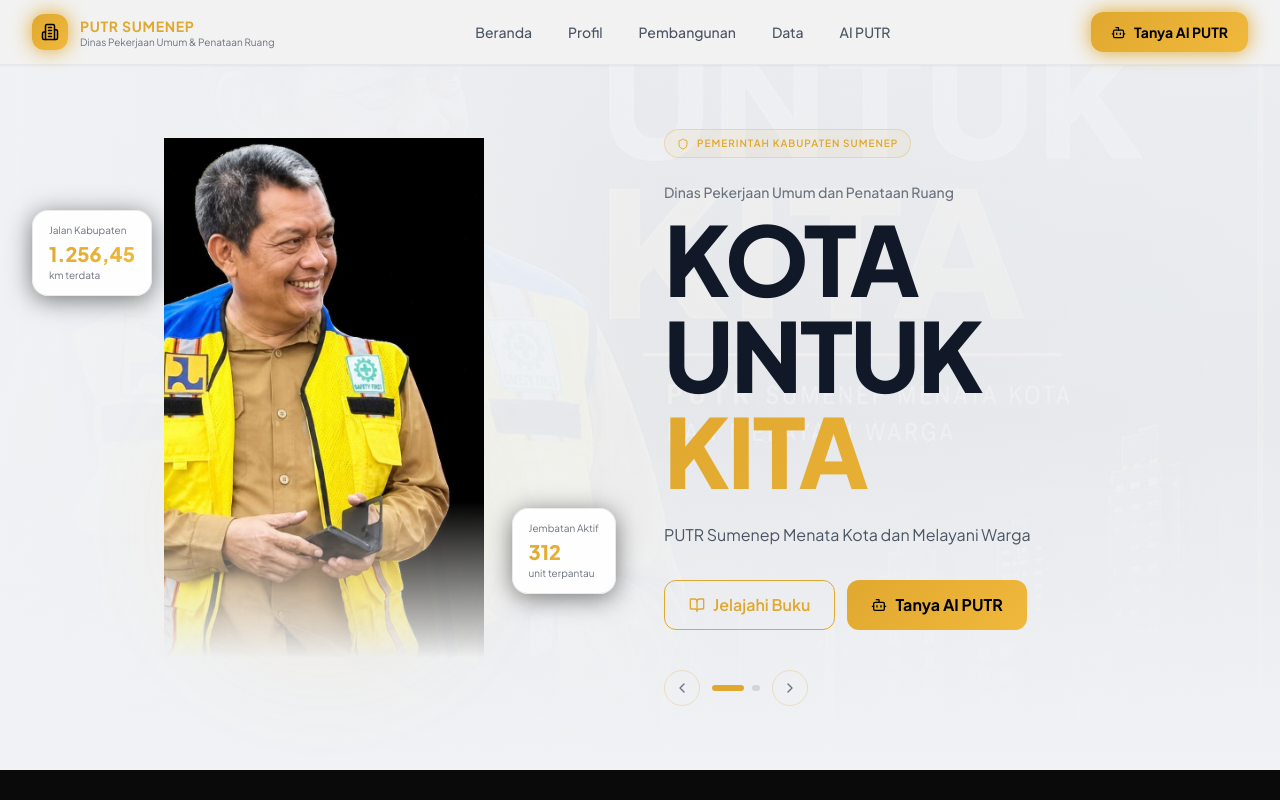
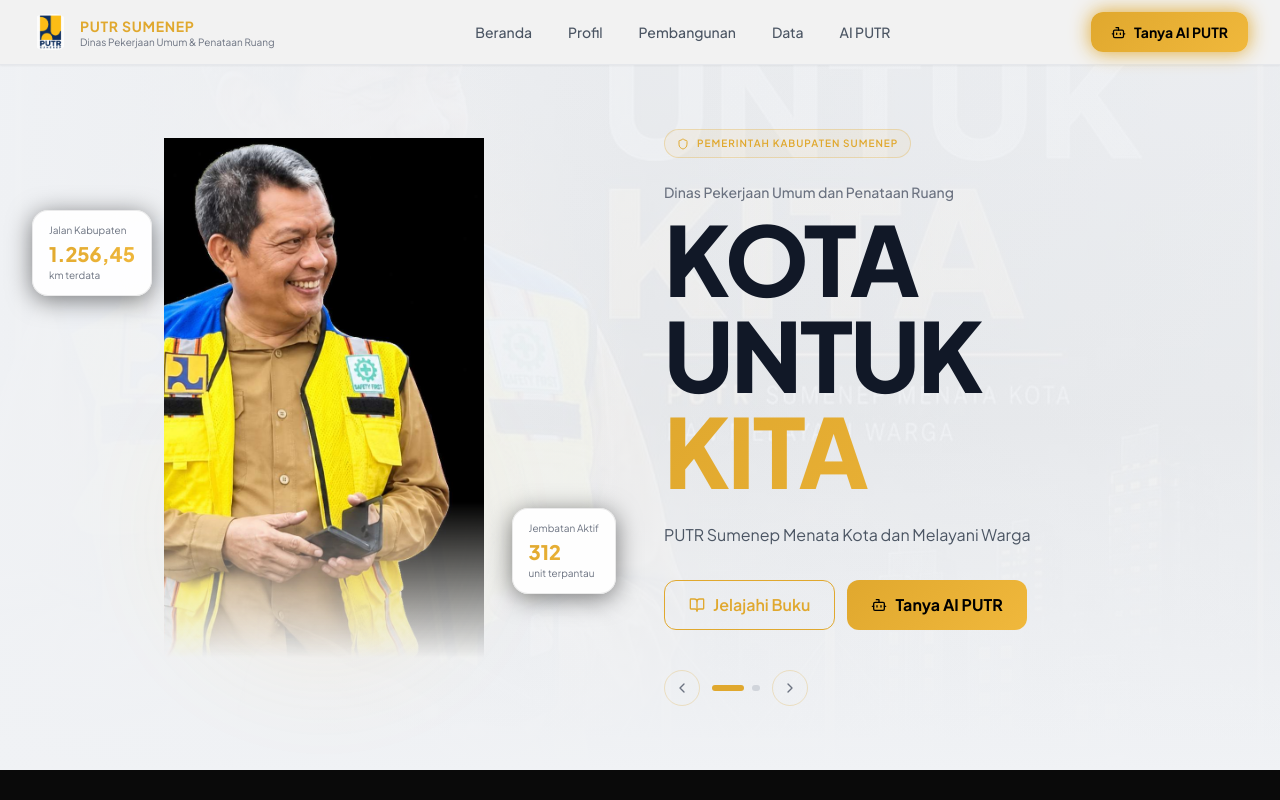
Before and after one commit to hamrasidi7-rgb/putr-sumenep-portal, a Next.js app: page / in a window 1280 px wide. Shown: the top 800 px of the page. Built offline with nearby package versions, Linux system fonts and the light colour scheme.

Commit message:
feat: ganti logo header ke LOGO PUTR SUMENEP.jpeg

```diff
--- a/components/Header.tsx
+++ b/components/Header.tsx
@@ -1,7 +1,8 @@
 'use client'
 
 import { useState } from 'react'
-import { Menu, X, Bot, Building2 } from 'lucide-react'
+import { Menu, X, Bot } from 'lucide-react'
+import Image from 'next/image'
 import { navItems } from '@/data/putr'
 
 export default function Header() {
@@ -14,8 +15,8 @@ export default function Header() {
         <div className="flex items-center justify-between px-4 h-14">
           {/* Logo */}
           <div className="flex items-center gap-2.5">
-            <div className="w-8 h-8 rounded-lg bg-gold-gradient flex items-center justify-center shadow-gold flex-shrink-0">
-              <Building2 size={16} className="text-black" />
+            <div className="relative w-8 h-8 flex-shrink-0">
+              <Image src="/images/logo.jpeg" alt="Logo PUTR Sumenep" fill className="object-contain rounded-lg" />
             </div>
             <div className="leading-tight">
               <p className="text-xs font-bold text-[#E0A82E] tracking-wide">PUTR SUMENEP</p>
@@ -62,8 +63,8 @@ export default function Header() {
         <div className="max-w-[1280px] mx-auto px-8 h-16 flex items-center justify-between">
           {/* Logo */}
           <div className="flex items-center gap-3">
-            <div className="w-9 h-9 rounded-xl bg-gold-gradient flex items-center justify-center shadow-gold">
-              <Building2 size={18} className="text-black" />
+            <div className="relative w-9 h-9 flex-shrink-0">
+              <Image src="/images/logo.jpeg" alt="Logo PUTR Sumenep" fill className="object-contain rounded-xl" />
             </div>
             <div className="leading-tight">
               <p className="text-sm font-bold text-[#E0A82E] tracking-wider">PUTR SUMENEP</p>
```
Also changed, not shown: public/images/logo.jpeg (added).
